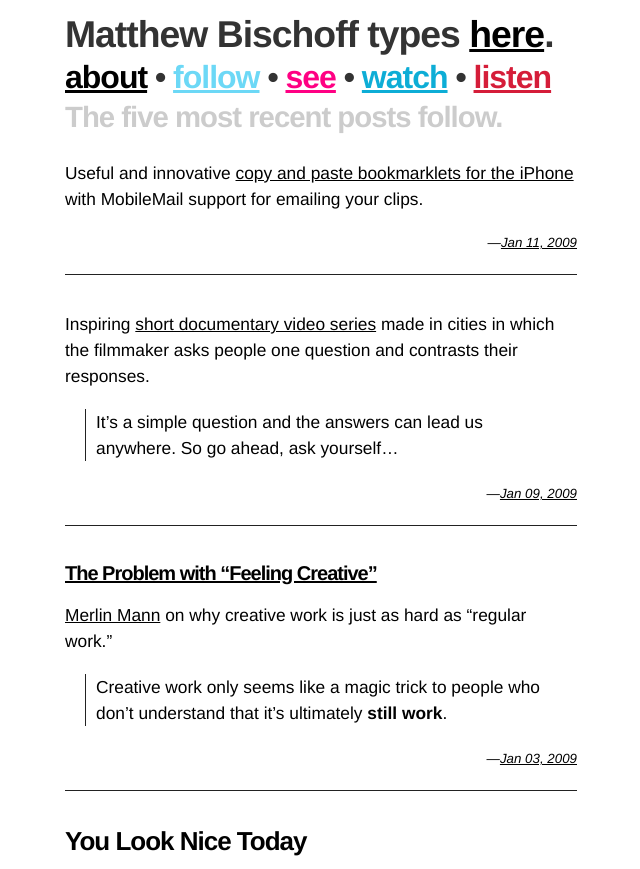
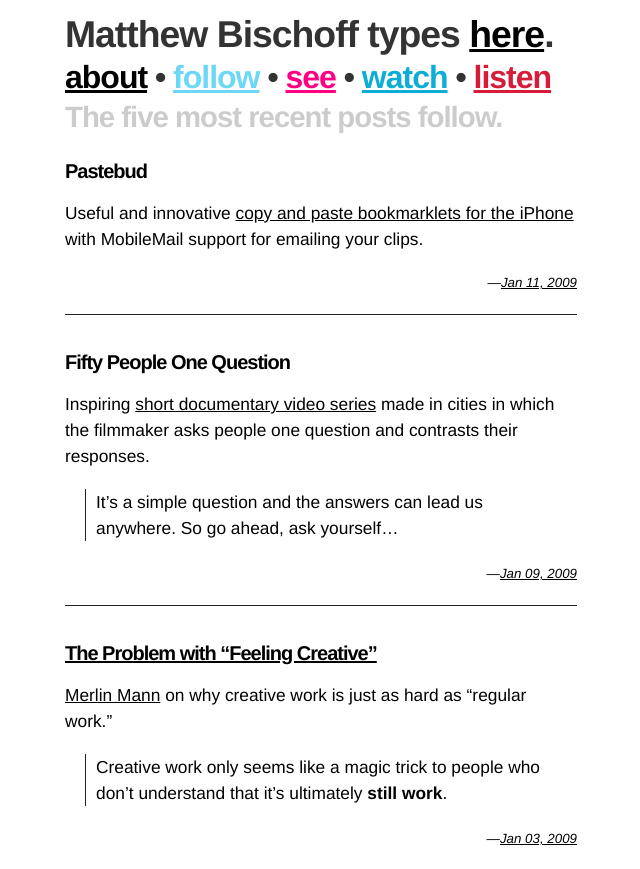
Before and after one commit to mbbischoff/website, a Jekyll site: the page built from index.html, in a window 1280 px wide and 900 px high, cut to the strip 0-869 px from the top of the window. Shown: the whole strip, without its empty margins (255-895 px from the left). Built offline with Jekyll 4.4.1, drawn with Linux system fonts in a browser that asks for light colours.

Commit message:
more testing

```diff
--- a/_posts/2009-01-09-fifty-people-one-question.markdown
+++ b/_posts/2009-01-09-fifty-people-one-question.markdown
@@ -2,6 +2,7 @@
 layout: post
 title: "Fifty People, One Question"
 ---
+## Fifty People One Question
 
 Inspiring [short documentary video series](http://fiftypeopleonequestion.com/ "Fifty People, One Question") made in cities in which the filmmaker asks people one question and contrasts their responses.
 
--- a/_posts/2009-01-11-pastebud.markdown
+++ b/_posts/2009-01-11-pastebud.markdown
@@ -3,4 +3,6 @@ layout: post
 title: "Pastebud"
 ---
 
+## Pastebud
+
 Useful and innovative [copy and paste bookmarklets for the iPhone](http://pastebud.com "Pastebud") with MobileMail support for emailing your clips.
```
